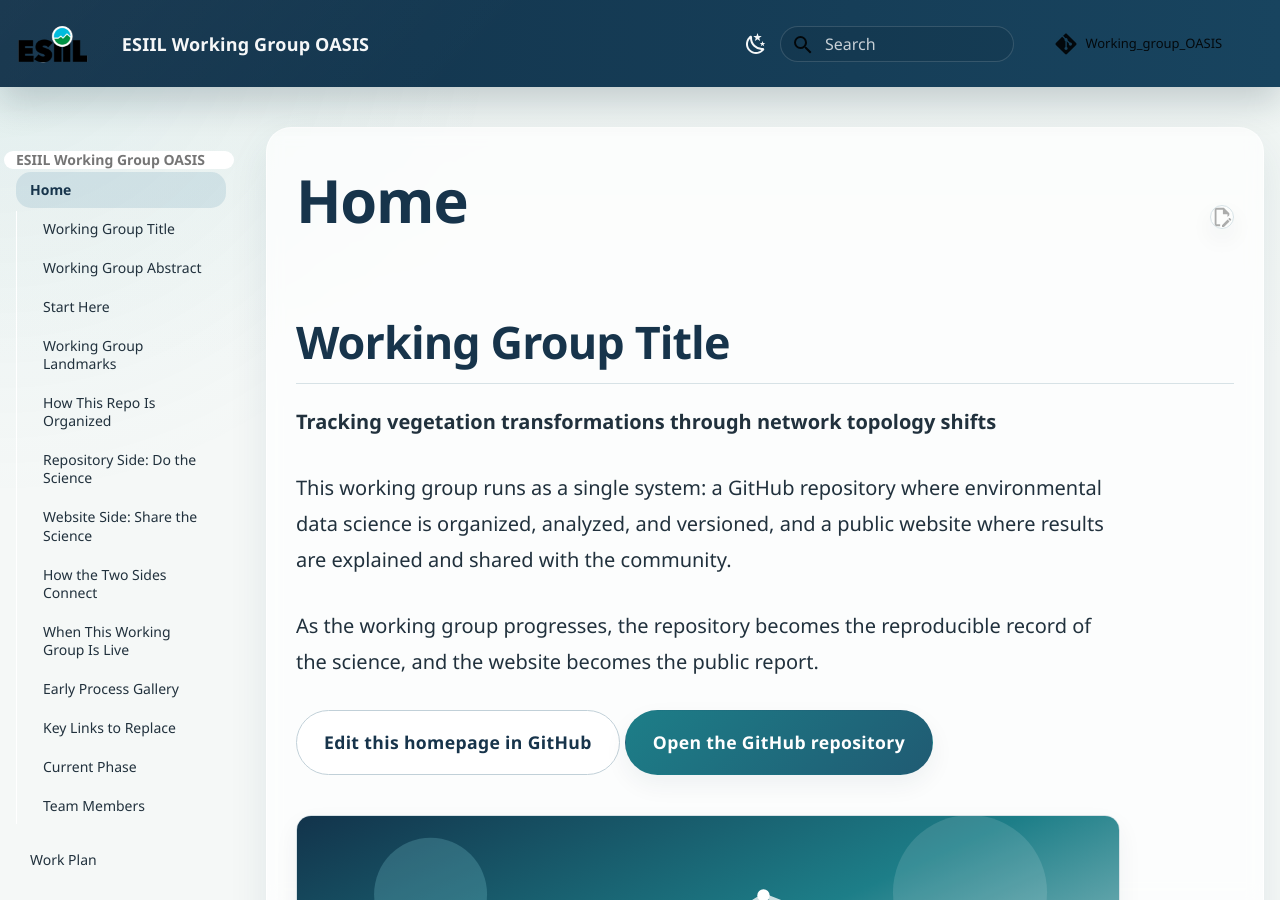
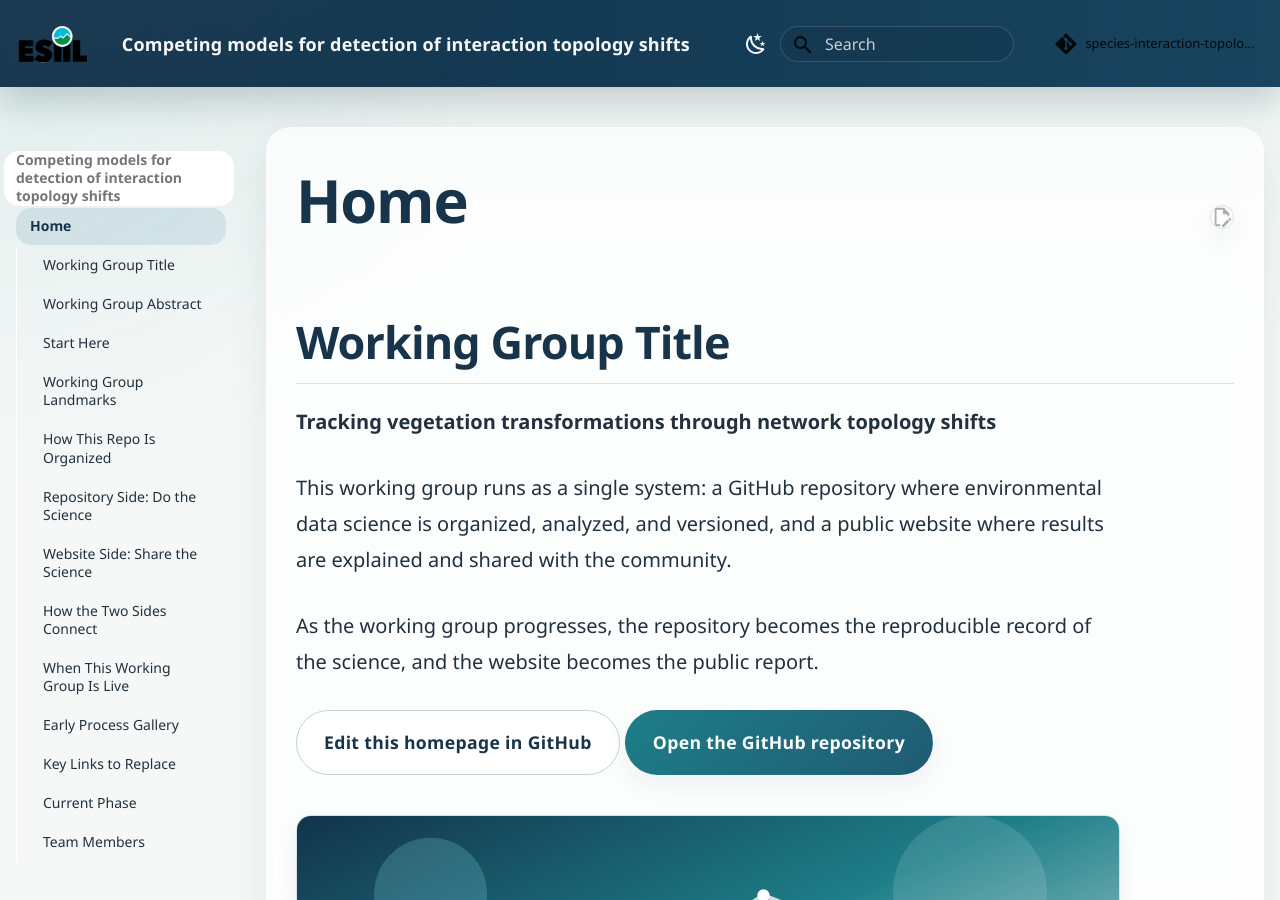
Before and after one commit to CU-ESIIL/species-interaction-topologies, an MkDocs documentation site: the page built from docs/index.md, in a window 1280 px wide and 900 px high. Built offline with MkDocs 1.6.1 and Material for MkDocs 9.7.7, drawn with Linux system fonts in a browser that asks for light colours; comment, search, counter and statistics services are not loaded.

Commit message:
Update site name and repository details in mkdocs.yml

```diff
--- a/mkdocs.yml
+++ b/mkdocs.yml
@@ -1,11 +1,11 @@
-site_name: 'ESIIL Working Group OASIS'
+site_name: 'Competing models for detection of interaction topology shifts'
 site_description: 'Repository and website template for ESIIL working groups'
 site_author: Ty Tuff
-site_url: https://cu-esiil.github.io/Working_group_OASIS
+site_url: https://cu-esiil.github.io/species-interaction-topologies
 
 # Repository
-repo_name: Working_group_OASIS
-repo_url: https://github.com/CU-ESIIL/Working_group_OASIS
+repo_name: species-interaction-topologies
+repo_url: https://github.com/CU-ESIIL/species-interaction-topologies
 # The edit URI points MkDocs Material at the docs/ source so page edit links open in GitHub edit mode.
 edit_uri: edit/main/docs/
 # Copyright
```
